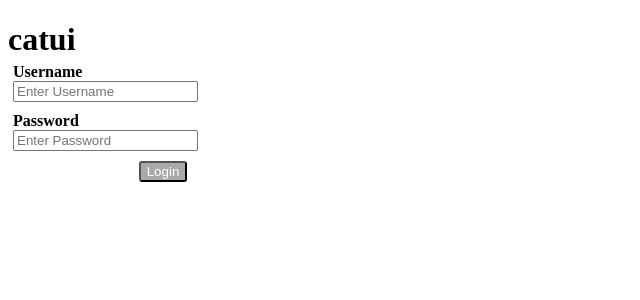
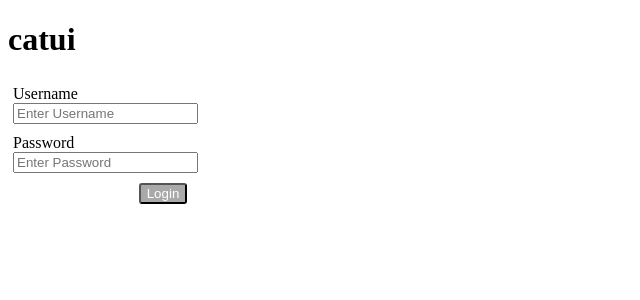
Before and after one commit to rsriniva86/catui, an Angular app: page / in a window 1280 px wide. Shown: the top 300 px of the page, without its empty margins (0-640 px from the left). Built offline with nearby package versions, Linux system fonts and the light colour scheme.

Commit message:
routing to cat menu

```diff
--- a/src/app/app-routing.module.ts
+++ b/src/app/app-routing.module.ts
@@ -1,7 +1,13 @@
 import { NgModule } from '@angular/core';
 import { RouterModule, Routes } from '@angular/router';
+import { CatmenuComponent } from './catmenu/catmenu.component';
 
-const routes: Routes = [];
+const routes: Routes = [
+  {
+    path:'cat-menu',
+    component:CatmenuComponent
+  }
+];
 
 @NgModule({
   imports: [RouterModule.forRoot(routes)],
--- a/src/app/app.component.html
+++ b/src/app/app.component.html
@@ -1,4 +1,5 @@
 <h1>
   {{title}}
-  <app-login></app-login>
 </h1>
+<app-login></app-login>
+<router-outlet></router-outlet>
--- a/src/app/login/login.component.html
+++ b/src/app/login/login.component.html
@@ -1,5 +1,5 @@
 <form>
-  <div class="container">
+  <div class="container" *ngIf="!isLoggedIn || !isLoginValid">
     <div class="form-field">
       <label for="username" class="lbl">Username</label>
       <input type="text" [(ngModel)]="username" placeholder="Enter Username" name="username" required>
--- a/src/app/login/login.component.ts
+++ b/src/app/login/login.component.ts
@@ -1,4 +1,5 @@
 import { Component, OnInit } from '@angular/core';
+import { Router } from '@angular/router';
 
 @Component({
   selector: 'app-login',
@@ -8,14 +9,17 @@ import { Component, OnInit } from '@angular/core';
 export class LoginComponent implements OnInit {
 
   isLoginValid: boolean;
+  isLoggedIn:boolean;
   username : string ="";
   password : string ="";
 
   expectedUserName ="admin";
   expectedPassword ="password";
 
-  constructor() {
+
+  constructor(private router:Router) {
     this.isLoginValid=true;
+    this.isLoggedIn=false;
   }
 
   ngOnInit(): void {
@@ -25,6 +29,8 @@ export class LoginComponent implements OnInit {
     if(this.username.trim() === this.expectedUserName &&
         this.password.trim() === this.expectedPassword){
           this.isLoginValid=true;
+          this.isLoggedIn=true;
+          this.router.navigate(['cat-menu']);
       }else{
           this.isLoginValid=false;
       }
```
